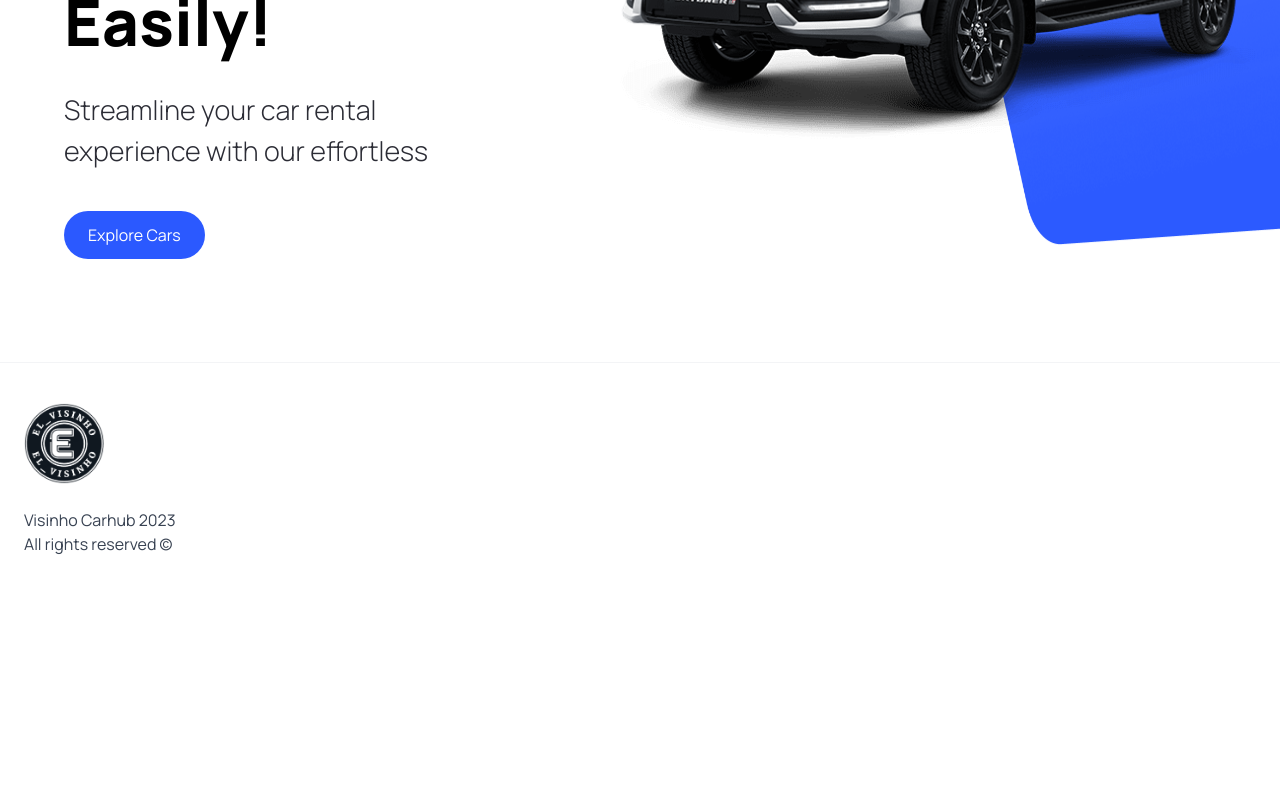
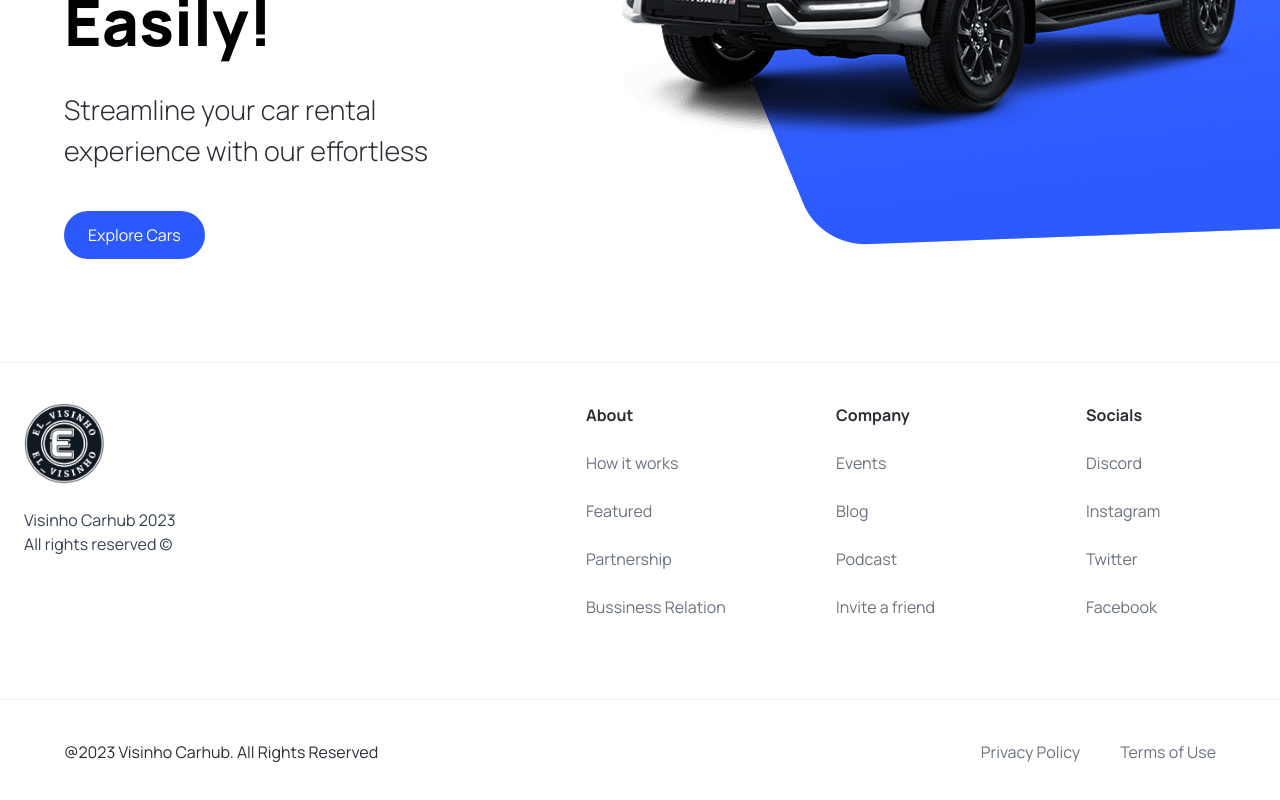
Before and after one commit to Visinho/Car_display_app, a Next.js app: page / in a window 1280 px wide. Shown: the part 458-1258 px from the top of the page. Before the commit the page ends 1054 px from the top, so only its background shows below. Built offline with nearby package versions, Linux system fonts and the light colour scheme.

Commit message:
Completed the footer section

```diff
--- a/components/Footer.tsx
+++ b/components/Footer.tsx
@@ -1,6 +1,7 @@
 import React from 'react';
 import Image from 'next/image';
 import Link from 'next/link';
+import { footerLinks } from '@/constants';
 
 type Props = {}
 
@@ -13,10 +14,35 @@
           <p className='text-base text-gray-700'>Visinho Carhub 2023 <br />All rights reserved &copy;</p>
         </div>
 
-        <div className='footter__links'>
-
+        <div className='footer__links'>
+            {footerLinks.map((link) => (
+              <div key={link.title} className='footer__link'>
+                  <h3 className='font-bold'>{link.title}</h3>
+                  {link.links.map((item) => (
+                    <Link key={item.title} href={item.url} className='text-gray-500' >
+                      {item.title}
+                    </Link>
+                  ))}
+              </div>
+            ))}
         </div>
       </div>
+
+      <div className='flex justify-between items-center flex-wrap mt-10 border-t border-gray-100 sm:px-16 px-6 py-10'>
+
+          <p>@2023 Visinho Carhub. All Rights Reserved</p>
+
+        <div className='footer__copyrights-link'>
+            <Link href="/" className='text-gray-500'>
+              Privacy Policy
+            </Link>
+            <Link href="/" className='text-gray-500'>
+              Terms of Use
+            </Link>
+        </div>
+      </div>
+
+
     </footer>
   )
 }
--- a/components/Hero.tsx
+++ b/components/Hero.tsx
@@ -32,8 +32,8 @@
         <div className="hero__image-container">
             <div className="hero__image">
                 <Image src="/hero.png" alt="Visinho" fill className="object-contain"/>
-                <div className="hero__image-overlay"></div>
             </div>
+                <div className="hero__image-overlay" />
         </div>
     </div>
   )
```
